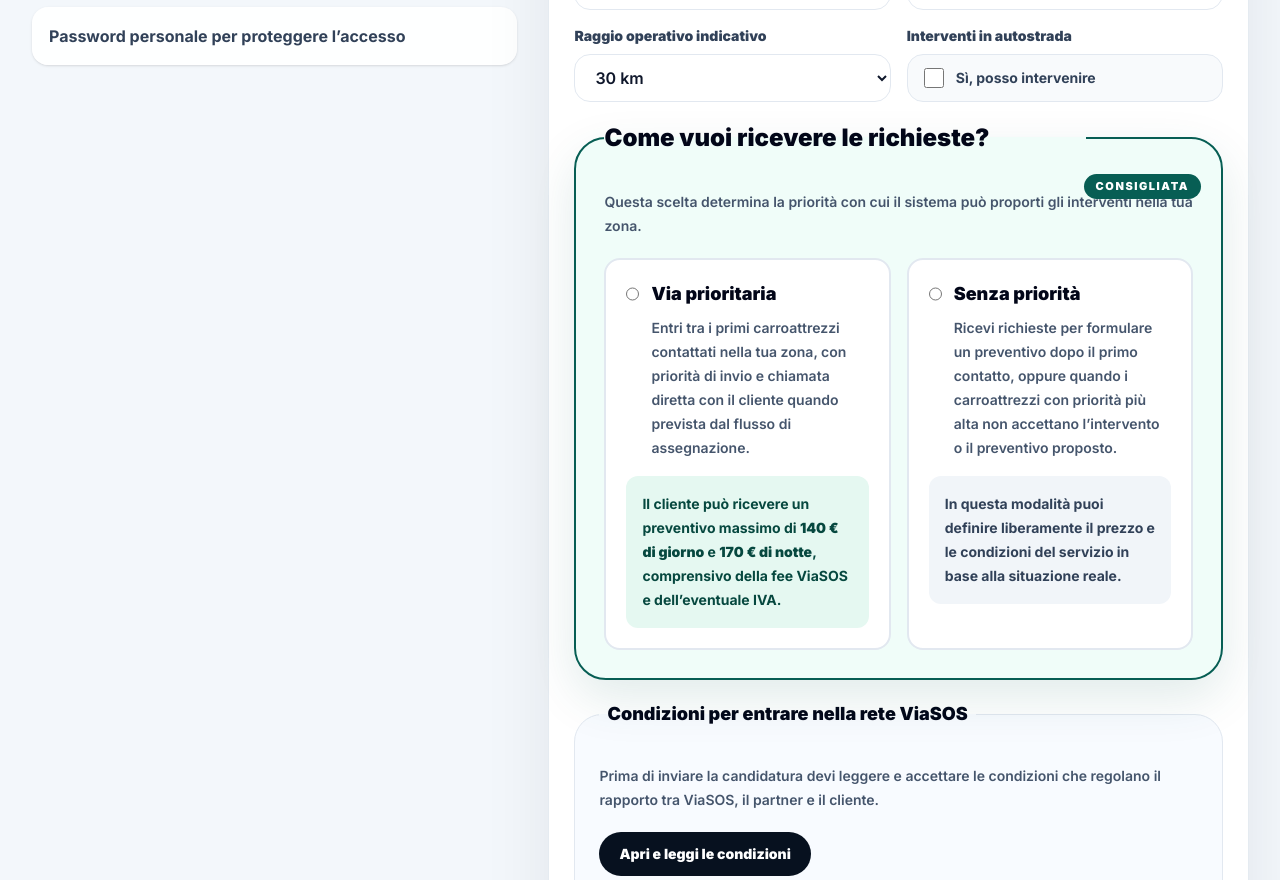
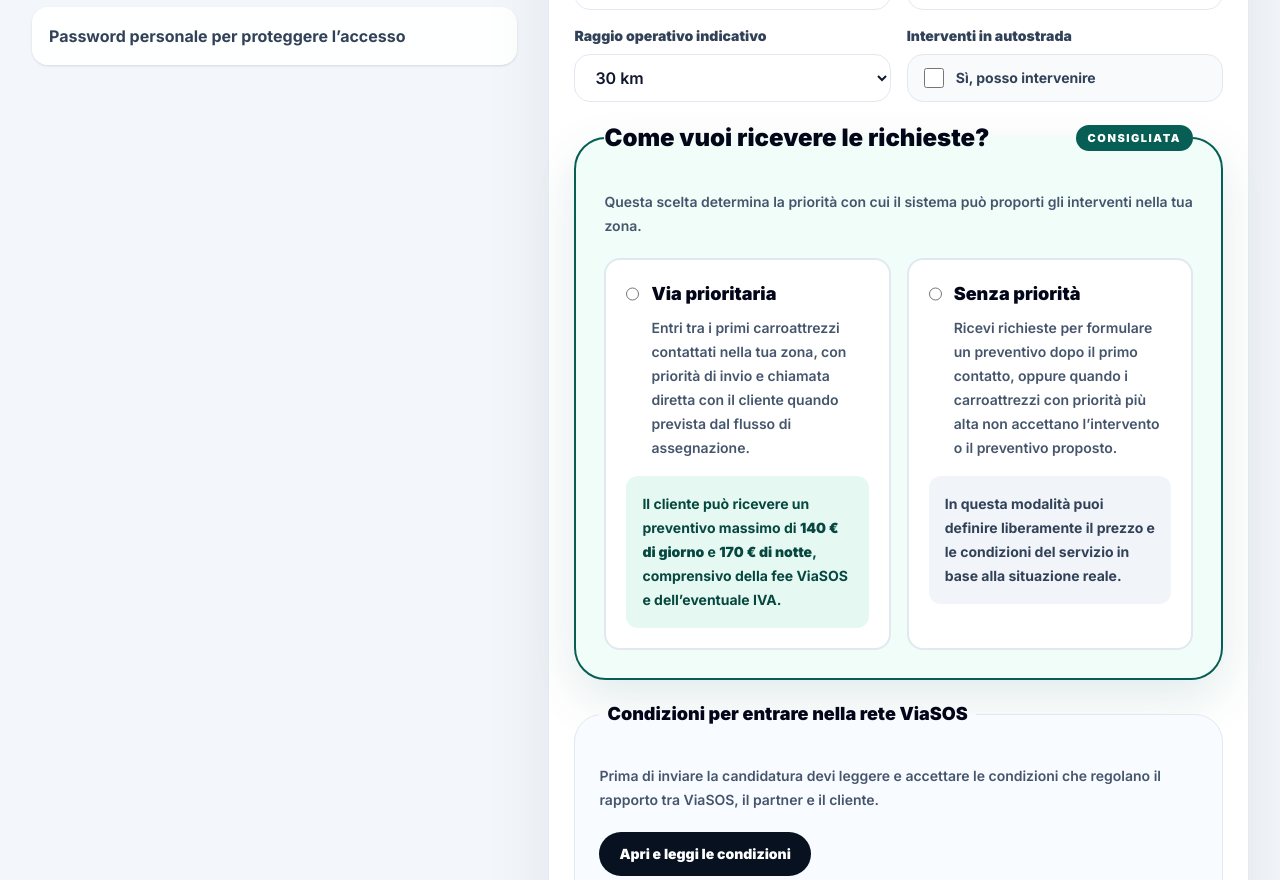
Before and after one commit to alessio-aesthetic/viasos.it, a Next.js app: page /partner/registrazione in a window 1280 px wide. Shown: the part 600-1480 px from the top of the page. Built offline with nearby package versions, Linux system fonts and the light colour scheme; no server answers.

Commit message:
Polish partner priority choice header

```diff
--- a/src/app/partner/registrazione/page.tsx
+++ b/src/app/partner/registrazione/page.tsx
@@ -231,10 +231,10 @@ export default function PartnerRegistration() {
                 </label>
               </Field>
             </div>
-            <fieldset className="relative overflow-hidden rounded-[2rem] border-2 border-[#075e54] bg-[#f0fdf9] p-5 shadow-[0_18px_50px_rgba(7,94,84,0.12)] sm:p-7">
-              <div className="absolute right-5 top-5 rounded-full bg-[#075e54] px-3 py-1 text-[11px] font-black uppercase tracking-[0.14em] text-white">Consigliata</div>
-              <legend className="pr-24 text-xl font-black text-slate-950 sm:text-2xl">
-                Come vuoi ricevere le richieste?
+            <fieldset className="overflow-hidden rounded-[2rem] border-2 border-[#075e54] bg-[#f0fdf9] p-5 shadow-[0_18px_50px_rgba(7,94,84,0.12)] sm:p-7">
+              <legend className="flex w-full items-center justify-between gap-4 text-xl font-black text-slate-950 sm:text-2xl">
+                <span>Come vuoi ricevere le richieste?</span>
+                <span className="shrink-0 rounded-full bg-[#075e54] px-3 py-1.5 text-[10px] font-black uppercase tracking-[0.14em] text-white sm:text-[11px]">Consigliata</span>
               </legend>
               <p className="mt-2 max-w-3xl text-sm font-semibold leading-6 text-slate-600">
                 Questa scelta determina la priorità con cui il sistema può proporti gli interventi nella tua zona.
```
